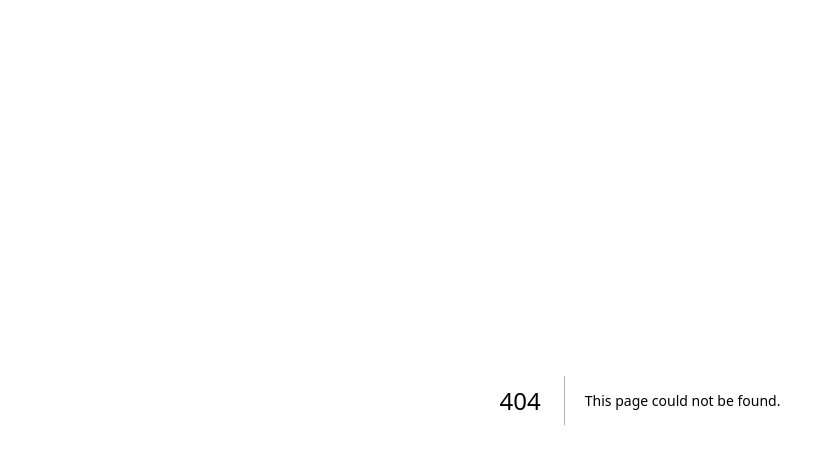
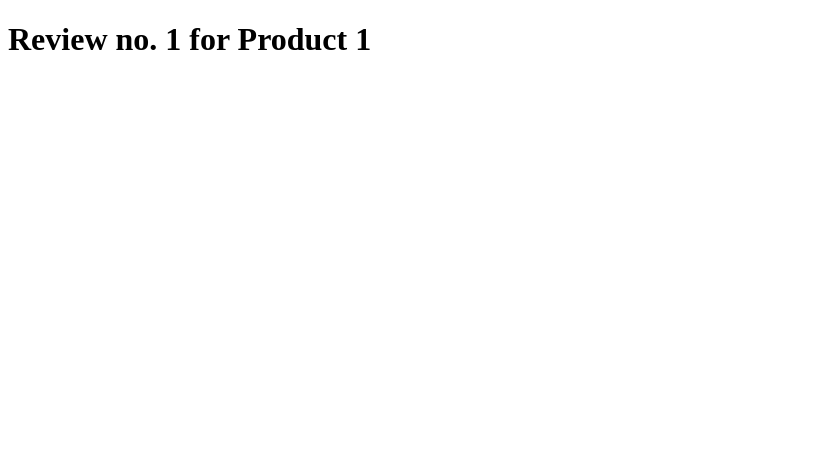
Before and after one commit to noman318/next-js_Practice, a Next.js app: page /products/1/review/1 in a window 1280 px wide. Before the commit this address had no page. Shown: the top 464 px of the page, without its empty margins (0-835 px from the left). Built offline with nearby package versions, Linux system fonts and the light colour scheme.

Commit message:
Page based nested dynamic routing completed

```diff
--- /dev/null
+++ b/pages/products/[productId]/review/[reviewId].js
@@ -0,0 +1,17 @@
+import React from "react";
+import { useRouter } from "next/router";
+
+function ProductReview() {
+  const router = useRouter();
+  const { productId, reviewId } = router.query;
+  console.log("reviewId", reviewId);
+  return (
+    <div>
+      <h1>
+        Review no. {reviewId} for Product {productId}
+      </h1>
+    </div>
+  );
+}
+
+export default ProductReview;
```
Also changed, not shown: pages/products/[productId]/index.js (added, +14 -0 lines).
